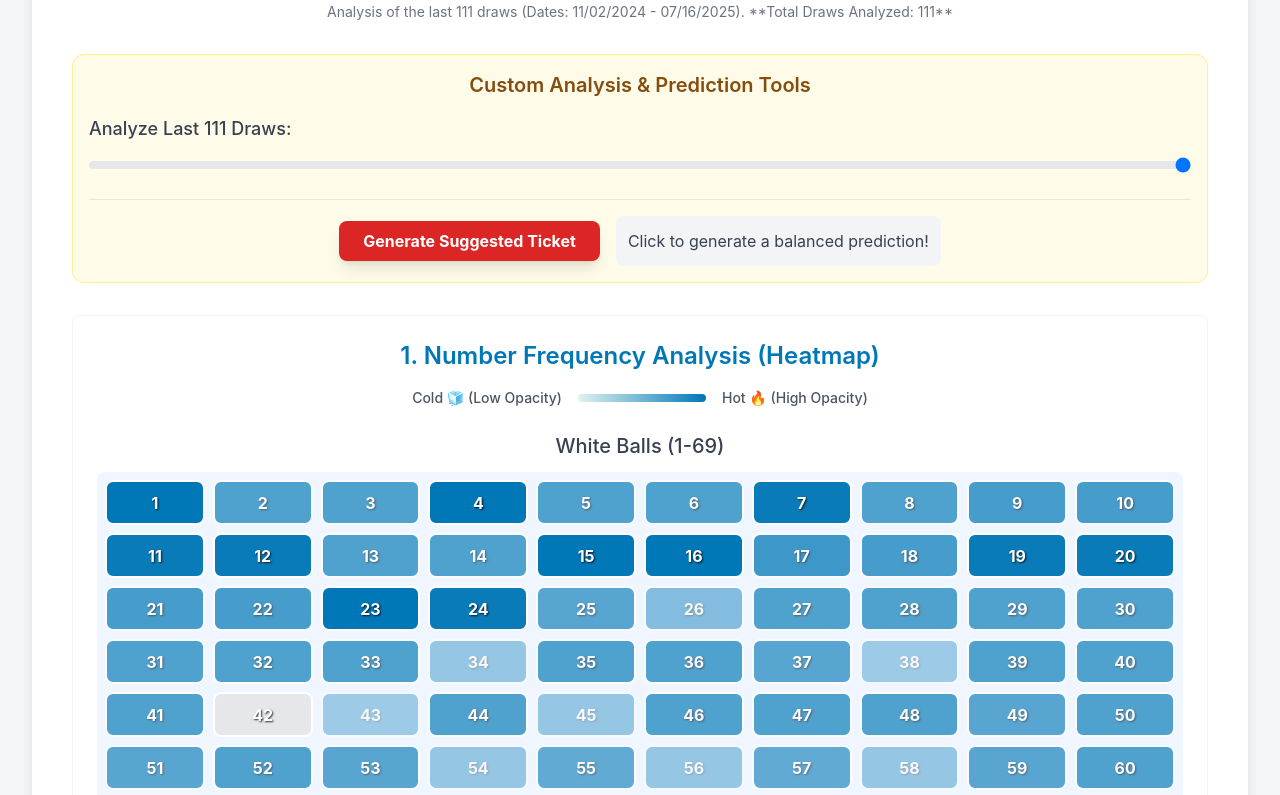
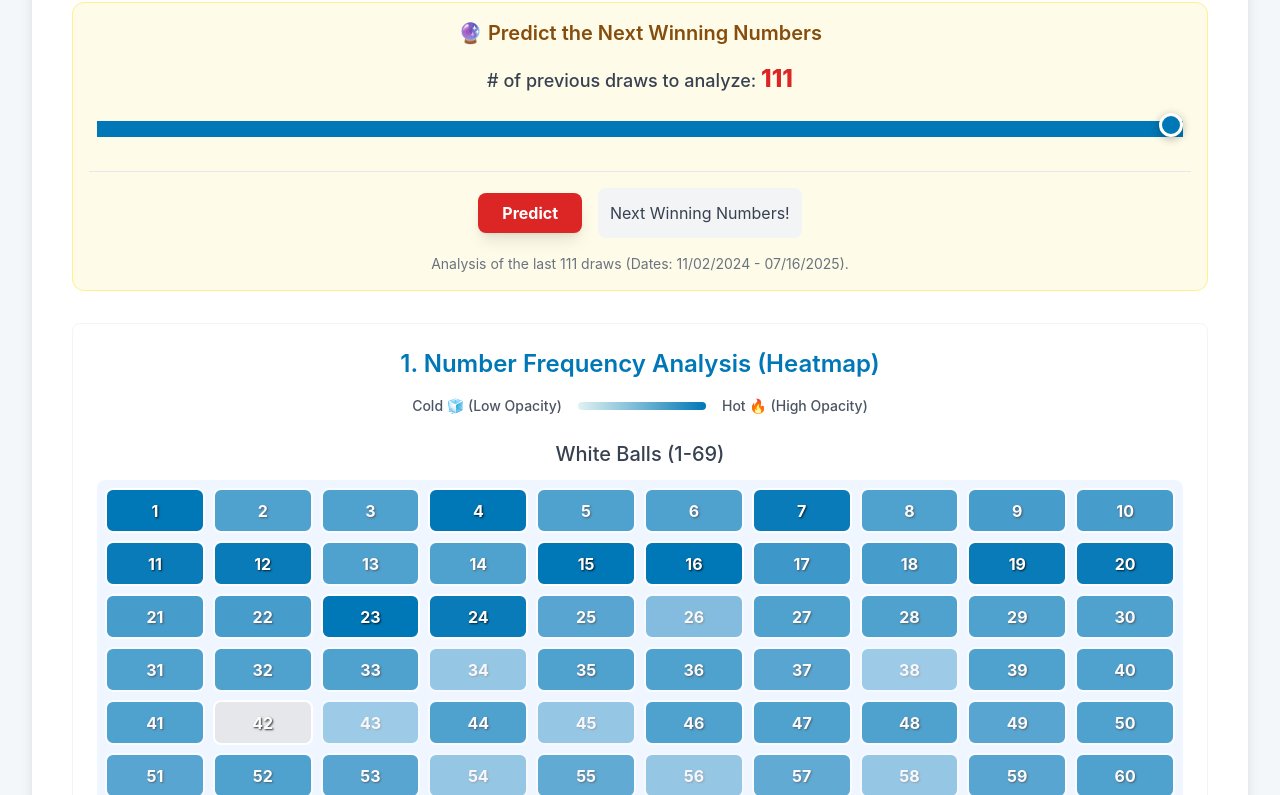
Before and after one commit to garylchan/Powerball-dashboard, a plain HTML site: page index.html in a window 1280 px wide. Shown: the part 114-909 px from the top of the page. Drawn offline with nearby package versions, Linux system fonts and the light colour scheme.

Commit message:
Update index.html v2

```diff
--- a/index.html
+++ b/index.html
@@ -4,6 +4,7 @@
     <meta charset="UTF-8">
     <meta name="viewport" content="width=device-width, initial-scale=1.0">
     <title>Powerball Predictive Analysis Dashboard (Heatmap)</title>
+    <!-- Load Tailwind CSS for modern, responsive styling -->
     <script src="https://cdn.tailwindcss.com"></script>
     <script src="https://cdn.jsdelivr.net/npm/chart.js@3.7.1/dist/chart.min.js"></script>
     <style>
@@ -38,6 +39,10 @@
             z-index: 10;
             color: white;
             text-shadow: 1px 1px 2px rgba(0,0,0,0.8);
+        }
+        .heat-cell:hover .tooltip {
+            visibility: visible;
+            opacity: 1;
         }
         .heat-cell:hover {
             transform: scale(1.05);
@@ -107,31 +112,108 @@
                 font-size: 0.75rem;
             }
         }
+
+        /* Subtle pulsating animation for the Predict button on load */
+        @keyframes pulse-once {
+            0% { transform: scale(1); box-shadow: 0 4px 6px rgba(0, 0, 0, 0.1); }
+            50% { transform: scale(1.05); box-shadow: 0 8px 15px rgba(220, 38, 38, 0.5); }
+            100% { transform: scale(1); box-shadow: 0 4px 6px rgba(0, 0, 0, 0.1); }
+        }
+        .pulse-button {
+            animation: pulse-once 1.5s ease-out 0.5s 1;
+        }
+
+        /* --- START CUSTOM SLIDER STYLING (Modern Filled-Track UX) --- */
+        input[type=range] {
+            -webkit-appearance: none;
+            width: 100%;
+            background: transparent; /* Required for custom track styling */
+            margin: 10px 0;
+        }
+
+        /* Track styling (Chrome/Safari/Firefox) - Added border-radius to ensure rounded ends */
+        input[type=range]::-webkit-slider-runnable-track,
+        input[type=range]::-moz-range-track {
+            width: 100%;
+            height: 8px; /* Slightly thicker track */
+            cursor: pointer;
+            background: #d1d5db; /* Default gray track. Will be overwritten by JS linear-gradient */
+            border-radius: 4px; /* Ensured rounded ends */
+            box-shadow: inset 0 1px 3px rgba(0, 0, 0, 0.1);
+        }
+
+        /* Thumb styling (Chrome/Safari) - Prominent Blue Thumb */
+        input[type=range]::-webkit-slider-thumb {
+            -webkit-appearance: none;
+            height: 24px;
+            width: 24px;
+            border-radius: 50%;
+            background: #0077b6; /* Powerball Blue thumb */
+            cursor: grab;
+            margin-top: -8px; /* Adjust vertical position for 8px track */
+            box-shadow: 0 2px 8px rgba(0,0,0,0.3);
+            border: 3px solid #ffffff; /* White border for contrast */
+            transition: background 0.2s, box-shadow 0.2s;
+        }
+
+        input[type=range]:active::-webkit-slider-thumb {
+            cursor: grabbing;
+            background: #005f99; /* Darker blue when active */
+            box-shadow: 0 2px 10px rgba(217, 0, 0, 0.5); /* Red hint when dragging */
+        }
+
+        /* Thumb styling (Firefox) - Prominent Blue Thumb */
+        input[type=range]::-moz-range-thumb {
+            height: 24px;
+            width: 24px;
+            border-radius: 50%;
+            background: #0077b6; /* Powerball Blue thumb */
+            cursor: grab;
+            border: 3px solid #ffffff;
+            box-shadow: 0 2px 8px rgba(0,0,0,0.3);
+        }
+        /* --- END CUSTOM SLIDER STYLING --- */
     </style>
 </head>
 <body class="p-4 sm:p-8">
 
 <div class="dashboard-container max-w-7xl mx-auto bg-white p-6 sm:p-10 rounded-xl">
     <h1 class="text-3xl font-extrabold mb-2 text-center">Powerball Predictive Dashboard </h1>
-    <p class="text-center text-gray-500 mb-8 text-sm"><span id="analysisPeriodInfo">Analysis of the last 87 draws (Approx. Nov 2024 - Jul 16, 2025).</span> **Total Draws Analyzed: <span id="drawCountDisplay">87</span>**</p>
+    <!-- Removed old analysis info text from here -->
 
+    <!-- INTERACTIVE CONTROLS SECTION -->
     <div class="mb-8 p-4 bg-yellow-50 rounded-xl border border-yellow-200">
-        <h2 class="text-xl font-semibold mb-4 text-center text-yellow-800">Custom Analysis & Prediction Tools</h2>
+        <h2 class="text-xl font-semibold mb-4 text-center text-yellow-800">🔮 Predict the Next Winning Numbers</h2>
 
+        <!-- 1. Draw Count Slider (Enhanced with filled track) -->
         <div class="mb-6">
-            <label for="drawCountSlider" class="block text-lg font-medium text-gray-700 mb-2">Analyze Last <span id="sliderValue">87</span> Draws:</label>
-            <input type="range" id="drawCountSlider" min="10" max="87" value="87" step="1" class="w-full h-2 bg-gray-200 rounded-lg appearance-none cursor-pointer">
+            <label for="drawCountSlider" class="block text-lg font-medium text-gray-700 mb-4 text-center">
+                # of previous draws to analyze:
+                <span id="sliderValue" class="text-red-600 font-extrabold text-2xl">87</span>
+            </label>
+
+            <div class="relative px-2">
+                <input type="range" id="drawCountSlider" min="10" max="87" value="87" step="1" class="w-full">
+            </div>
+            <!-- Min/Max labels removed -->
         </div>
 
+        <!-- 2. Prediction Generator -->
         <div class="flex flex-col sm:flex-row items-center justify-center gap-4 border-t pt-4 mt-4">
-            <button id="generateTicketBtn" class="bg-red-600 hover:bg-red-700 text-white font-bold py-2 px-6 rounded-lg shadow-lg transition duration-200 flex items-center justify-center w-full sm:w-auto">
-                 Generate Suggested Ticket
+            <button id="generateTicketBtn" class="bg-red-600 hover:bg-red-700 text-white font-bold py-2 px-6 rounded-lg shadow-lg transition duration-200 flex items-center justify-center w-full sm:w-auto pulse-button">
+                 Predict
             </button>
             <div id="suggestedTicketOutput" class="mt-4 sm:mt-0 p-3 bg-gray-100 rounded-lg text-center w-full sm:w-auto min-h-[50px] flex items-center justify-center text-gray-700">
-                Click to generate a balanced prediction!
+                Next Winning Numbers!
             </div>
         </div>
+        <!-- Analysis info text moved and shortened here -->
+        <p id="analysisPeriodInfo" class="text-center text-gray-500 mt-4 text-sm"></p>
     </div>
+    <!-- END INTERACTIVE CONTROLS SECTION -->
+
+
+    <!-- 1. Frequency Analysis (Heatmap) - Full Width -->
     <div class="p-6 rounded-lg border border-gray-100 mb-6">
         <h2 class="text-2xl font-semibold mb-4 text-center">1. Number Frequency Analysis (Heatmap)</h2>
         <div class="flex justify-center items-center gap-4 text-sm font-medium mb-6">
@@ -142,21 +224,25 @@
 
         <h3 class="text-xl font-medium text-center text-gray-700 mb-3">White Balls (1-69)</h3>
         <div id="whiteBallHeatmap" class="grid white-ball-grid gap-2 p-2 bg-blue-50 rounded-lg">
-            </div>
+            <!-- White Ball Cells Rendered Here -->
+        </div>
 
         <h3 class="text-xl font-medium text-center text-gray-700 mt-8 mb-3">Powerballs (1-26)</h3>
         <div id="powerBallHeatmap" class="grid powerball-grid gap-2 p-2 bg-red-50 rounded-lg">
-            </div>
+            <!-- Powerball Cells Rendered Here -->
+        </div>
 
     </div>
 
     <div class="grid grid-cols-1 lg:grid-cols-2 gap-6 mt-8">
+        <!-- 2. Gaps/Recency Analysis -->
         <div class="p-6 rounded-lg border border-gray-100">
             <h2 class="text-2xl font-semibold mb-4 text-center">2. Recency Analysis (Draws Since Last Seen)</h2>
             <p class="text-center text-sm text-gray-500 mb-4">Top 10 Coldest Numbers Overall (Highest Draws Ago)</p>
             <div id="recencyTable"></div>
         </div>
 
+        <!-- 3. Pair/Combination Analysis -->
         <div class="p-6 rounded-lg border border-gray-100">
             <h2 class="text-2xl font-semibold mb-4 text-center">3. Top 10 White Ball Pairs</h2>
             <p class="text-center text-sm text-gray-500 mb-4">Most frequently drawn pairs</p>
@@ -173,7 +259,7 @@
     const rawData = [
         ["11/02/2024", 22, 34, 40, 52, 60, 15], ["11/04/2024", 1, 19, 28, 33, 56, 12], ["11/06/2024", 10, 11, 23, 44, 58, 26],
         ["11/09/2024", 14, 15, 29, 39, 41, 18], ["11/11/2024", 5, 20, 26, 47, 51, 9], ["11/13/2024", 3, 17, 30, 48, 62, 21],
-        ["11/16/2024", 16, 24, 35, 43, 63, 7], ["11/18/2024", 8, 12, 27, 32, 59, 11], ["11/20/2024", 2, 9, 36, 45, 66, 1],
+        ["11/16/2022", 16, 24, 35, 43, 63, 7], ["11/18/2024", 8, 12, 27, 32, 59, 11], ["11/20/2024", 2, 9, 36, 45, 66, 1],
         ["11/23/2024", 13, 21, 31, 46, 67, 24], ["11/25/2024", 7, 18, 25, 38, 54, 4], ["11/27/2024", 6, 22, 37, 49, 68, 16],
         ["11/30/2024", 4, 10, 17, 26, 50, 23], ["12/02/2024", 1, 14, 28, 41, 52, 5], ["12/04/2024", 15, 20, 33, 44, 56, 19],
         ["12/07/2024", 11, 23, 34, 55, 60, 20], ["12/09/2024", 3, 16, 29, 39, 47, 12], ["12/11/2024", 8, 13, 30, 48, 62, 17],
@@ -213,6 +299,29 @@
     const reversedRawData = rawData.reverse();
     const maxDraws = reversedRawData.length;
     let currentDrawCount = maxDraws; // Start with all draws
+
+    // --------------------------------------------------------------------------------
+    // UTILITY: SLIDER TRACK VISUAL UPDATE
+    // --------------------------------------------------------------------------------
+
+    /**
+     * Updates the background of the range slider to visually fill the track
+     * up to the current thumb position using a CSS linear gradient.
+     */
+    function updateSliderBackground(slider) {
+        const min = parseInt(slider.min) || 0;
+        const max = parseInt(slider.max) || 100;
+        const val = parseInt(slider.value);
+
+        // Calculate percentage value for the background gradient
+        const percentage = ((val - min) / (max - min)) * 100;
+
+        const fill = '#0077b6'; // Powerball Blue for the fill
+        const track = '#d1d5db'; // Light gray for the un-filled track
+
+        // Apply linear gradient: fill color up to percentage, then track color
+        slider.style.background = `linear-gradient(to right, ${fill} 0%, ${fill} ${percentage}%, ${track} ${percentage}%, ${track} 100%)`;
+    }
 
     // --------------------------------------------------------------------------------
     // STEP 2: CALCULATIONS AND DATA PROCESSING
@@ -270,7 +379,7 @@
                 // If never seen in this draw subset
                 recency.set(num, totalDraws);
             } else {
-                // Draws ago = index of the last draw - index of the draw it was seen in
+                // Draws ago = index of the draw it was seen in
                 recency.set(num, lastSeenIndex);
             }
         }
@@ -526,6 +635,8 @@
 
     // Main function to initialize or update the dashboard
     function initDashboard(drawCount) {
+        const slider = document.getElementById('drawCountSlider');
+
         // Ensure drawCount is within limits
         const actualDrawCount = Math.min(Math.max(10, drawCount), maxDraws);
 
@@ -536,12 +647,13 @@
         const stats = calculateStatistics(dataSubset);
 
         // 3. Update UI text
-        document.getElementById('drawCountDisplay').textContent = actualDrawCount;
+        // Only update the slider value and period info text
         document.getElementById('sliderValue').textContent = actualDrawCount;
 
-        // Update period info (Date calculation is complex, so we'll just show the count)
         const startDate = dataSubset.length > 0 ? dataSubset[dataSubset.length - 1][0] : 'N/A';
         const endDate = dataSubset.length > 0 ? dataSubset[0][0] : 'N/A';
+
+        // Updated info text format (shortened and moved)
         document.getElementById('analysisPeriodInfo').textContent = `Analysis of the last ${actualDrawCount} draws (Dates: ${startDate} - ${endDate}).`;
 
 
@@ -549,12 +661,16 @@
         renderFrequencyHeatmap(stats);
         renderRecencyTable(stats);
         renderPairAnalysisTable(stats);
+
+        // 5. Update slider visual
+        updateSliderBackground(slider);
     }
 
 
     document.addEventListener('DOMContentLoaded', () => {
         const slider = document.getElementById('drawCountSlider');
         const generateBtn = document.getElementById('generateTicketBtn');
+        const outputDiv = document.getElementById('suggestedTicketOutput');
 
         // Set up the slider properties
         slider.setAttribute('max', maxDraws);
@@ -565,7 +681,7 @@
             const newCount = parseInt(event.target.value, 10);
             initDashboard(newCount);
             // Reset prediction output when analysis scope changes
-            document.getElementById('suggestedTicketOutput').innerHTML = 'Click to generate a balanced prediction!';
+            outputDiv.innerHTML = 'Next Winning Numbers!';
         });
 
         // Event Listener for the prediction button
```
